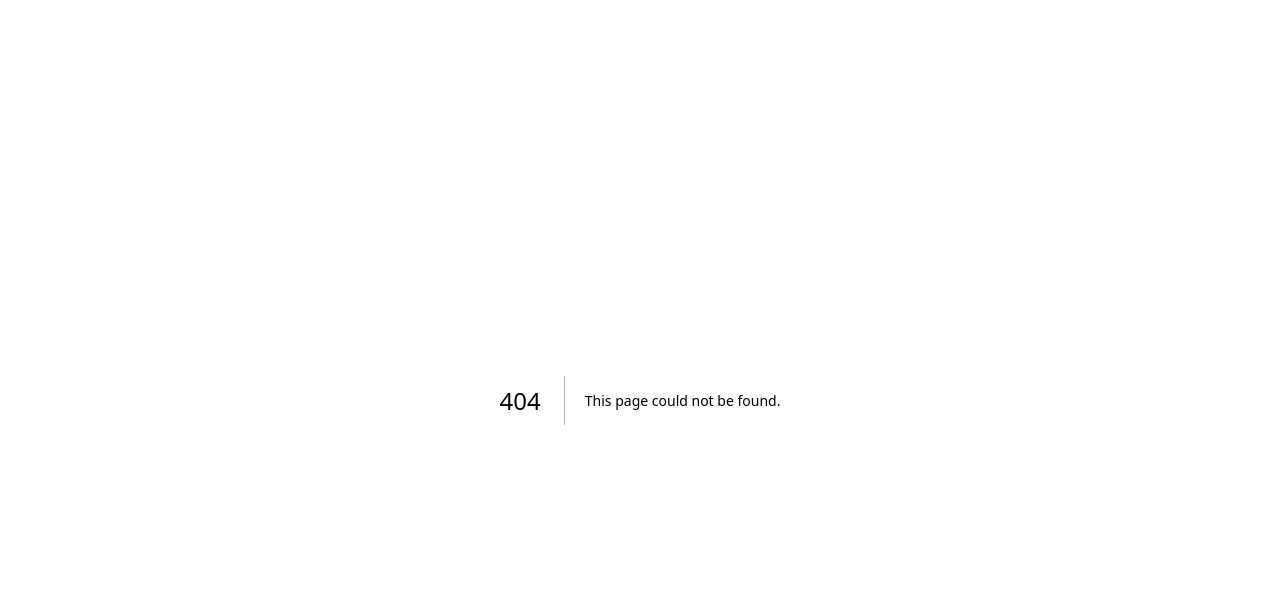
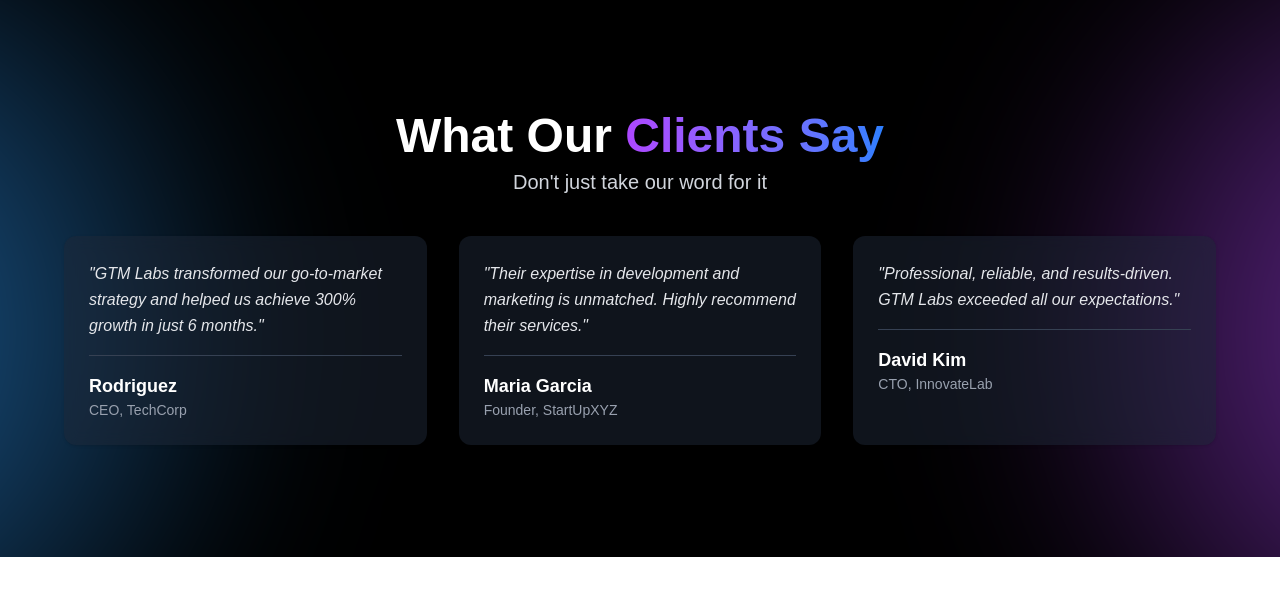
Before and after one commit to aradhya2106/Landing_page, a Next.js app: page /Testimonial in a window 1280 px wide. Before the commit this address had no page. Shown: the top 596 px of the page. Built offline with nearby package versions, Linux system fonts and the light colour scheme.

Commit message:
testimonialSection

```diff
--- /dev/null
+++ b/src/Component/TestimonialCard/testimonialCard.jsx
@@ -0,0 +1,31 @@
+import React from 'react';
+
+const TestimonialCard = ({ name, title, quote }) => {
+  return (
+    <div
+      className="bg-gray-800/50 p-6 rounded-xl text-left flex flex-col justify-between
+                 border border-transparent // Base transparent border
+                 hover:border-purple-500/70 // Slightly more opaque hover border
+                 hover:scale-[1.02] // Slight scale up effect
+                 hover:shadow-[0_0_15px_rgba(177,69,255,0.3)] // Stronger glowing shadow
+                 transition-all duration-300 ease-out // Smooth transition
+                 backdrop-blur-sm font-sora"
+    >
+      <div>
+        <p className="text-base text-gray-200 mb-4 italic leading-relaxed">
+          {quote}
+        </p>
+        <div className="border-t border-gray-700 pt-4 mt-4"> {/* Separator line */}
+          <h3 className="text-lg font-semibold text-white">
+            {name}
+          </h3>
+          <p className="text-sm text-gray-400">
+            {title}
+          </p>
+        </div>
+      </div>
+    </div>
+  );
+};
+
+export default TestimonialCard;
--- a/src/pages/PartnersSection.jsx
+++ b/src/pages/PartnersSection.jsx
@@ -37,7 +37,7 @@ const PartnersAndPlatformsSection = () => {
                         </div>
                     </div>
                 </div>
-                <div className="max-w-6xl mx-auto mb-40">
+                <div className="max-w-6xl mx-auto mb-0">
                     <h2 className="text-4xl font-bold text-center mb-20">
                         <span
                             className="bg-gradient-to-r from-[#B145FF] to-[#30A0FF] bg-clip-text text-transparent">
--- /dev/null
+++ b/src/pages/Testimonial.jsx
@@ -0,0 +1,68 @@
+"use client";
+import React from 'react';
+import TestimonialCard from '@/Component/TestimonialCard/testimonialCard.jsx'; // <<<--- This is where we import the card component
+
+
+const testimonials = [
+  {
+    name: 'Rodriguez',
+    title: 'CEO, TechCorp',
+    quote: '"GTM Labs transformed our go-to-market strategy and helped us achieve 300% growth in just 6 months."',
+  },
+  {
+    name: 'Maria Garcia',
+    title: 'Founder, StartUpXYZ',
+    quote: '"Their expertise in development and marketing is unmatched. Highly recommend their services."',
+  },
+  {
+    name: 'David Kim',
+    title: 'CTO, InnovateLab',
+    quote: '"Professional, reliable, and results-driven. GTM Labs exceeded all our expectations."',
+  },
+];
+
+const ClientTestimonials = () => {
+  return (
+    <section className="relative bg-black text-white py-28 px-4 md:px-8 lg:px-16 overflow-hidden font-sora">
+      {/* Background Gradient Circles (LARGER, ADJUSTED POSITION, OPACITY-50 REMOVED) */}
+      {/* Left-side blue gradient */}
+      <div className="absolute w-[1000px] h-[1000px] left-[-700px] top-[-30%]
+                      bg-[radial-gradient(circle_at_center,rgba(48,158,255,0.574)_0%,rgba(48,158,255,0.377)_30%,rgba(48,158,255,0.188)_50%,transparent_70%)]
+                      rounded-full blur-[80px] z-10 pointer-events-none" /> {/* opacity-50 removed */}
+
+      {/* Right-side purple gradient */}
+      <div className="absolute w-[1000px] h-[1000px] right-[-700px] top-[-30%]
+                      bg-[radial-gradient(circle_at_center,rgba(177,69,255,0.574)_0%,rgba(177,69,255,0.377)_30%,rgba(177,69,255,0.188)_50%,transparent_70%)]
+                      rounded-full blur-[80px] z-10 pointer-events-none" /> {/* opacity-50 removed */}
+
+      {/* Content wrapper with higher z-index to stay above the gradients */}
+      <div className="max-w-7xl mx-auto text-center z-20 relative">
+        {/* Section Heading */}
+        <h2 className="text-4xl md:text-5xl font-extrabold mb-2">
+          What Our{' '}
+          <span className="bg-gradient-to-r from-purple-500 to-blue-500 text-transparent bg-clip-text">
+            Clients Say
+          </span>
+        </h2>
+        {/* Subtitle */}
+        <p className="text-lg md:text-xl text-gray-300 mb-10">
+          Don't just take our word for it
+        </p>
+
+        {/* Testimonial Cards Container */}
+        <div className="grid grid-cols-1 md:grid-cols-2 lg:grid-cols-3 gap-8">
+          {testimonials.map((testimonial, index) => (
+            <TestimonialCard
+              key={index}
+              name={testimonial.name}
+              title={testimonial.title}
+              quote={testimonial.quote}
+            />
+          ))}
+        </div>
+      </div>
+    </section>
+  );
+};
+
+export default ClientTestimonials;
--- a/src/pages/index.js
+++ b/src/pages/index.js
@@ -4,6 +4,7 @@ import OurAdvantages from "./OurAdvantages";
 import AboutSection from "./AboutSection";
 import TeamSection from "./TeamSection";
 import PartnersAndPlatforms from "./PartnersSection";
+import ClientTestimonials from "./Testimonial";
 
 const TopBar = dynamic(() => import("./Topbar"), {
   loading: () => <div className="h-20 bg-black" />,
@@ -33,7 +34,6 @@ export default function Home() {
       <HeroBanner />
       <OurAdvantages />
       <AboutSection />
-      <TeamSection />
       <Navigation />
       <div id="service-packages">
         <ServicePackages />
@@ -42,6 +42,8 @@ export default function Home() {
         <SmartSolutions />
       </div>
       <PartnersAndPlatforms/>
+      <ClientTestimonials/>
+      <TeamSection />
     </div>
   );
 }
```
